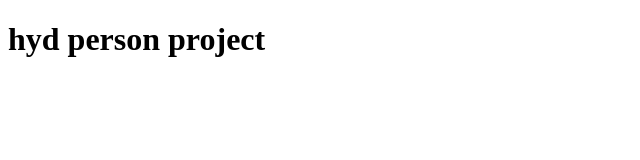
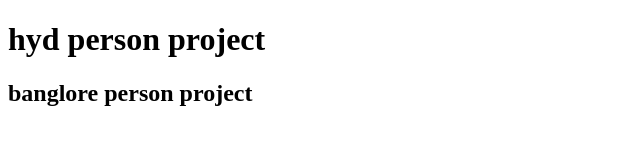
Before and after one commit to Gnaneshwar1225/cloning, a plain HTML site: page index.html in a window 1280 px wide. Shown: the whole page, without its empty margins (0-640 px from the left). Drawn offline with Linux system fonts and the light colour scheme.

Commit message:
banglore peson project

```diff
--- a/index.html
+++ b/index.html
@@ -7,5 +7,6 @@
 </head>
 <body>
     <h1>hyd person project</h1>
+    <h2>banglore person project</h2>
 </body>
 </html>
```
